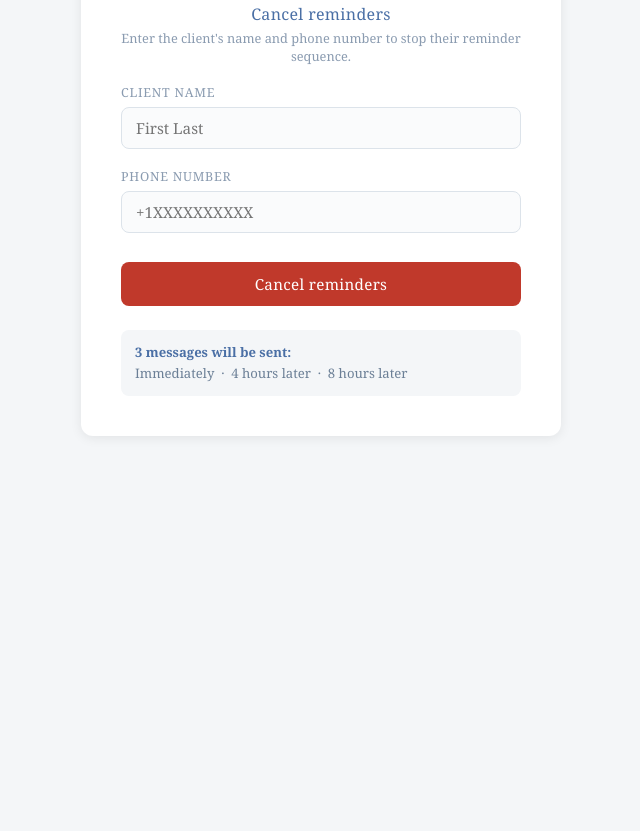
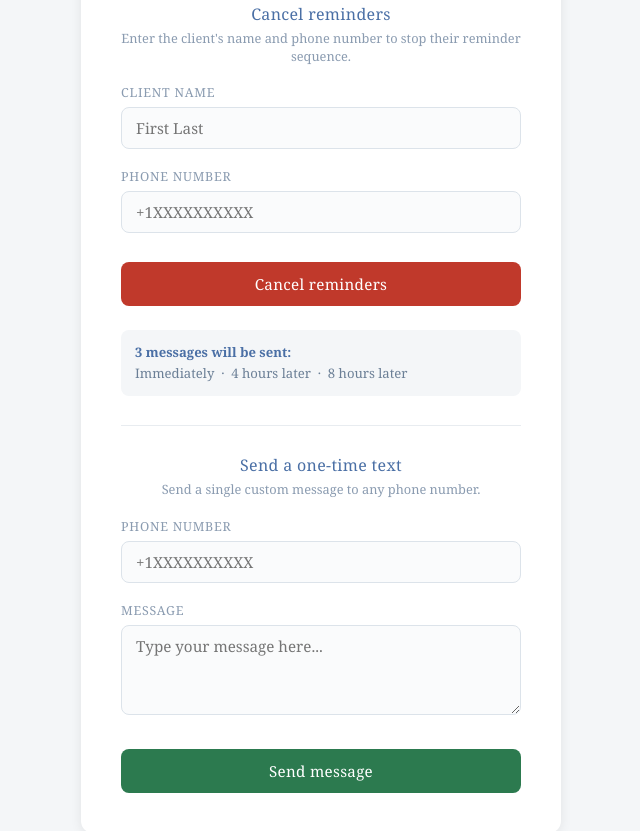
Before and after one commit to mscolemanlpc/Twilio-Intake-Reminder, a website: page public/index.html in a window 1280 px wide. Shown: the part 453-1284 px from the top of the page, without its empty margins (319-959 px from the left). Before the commit the page ends 921 px from the top, so only its background shows below. Drawn offline with Linux system fonts and the light colour scheme.

Commit message:
Add one-time message sending feature to index.html

```diff
--- a/public/index.html
+++ b/public/index.html
@@ -157,6 +157,24 @@
       <strong>3 messages will be sent:</strong><br>
       Immediately &nbsp;·&nbsp; 4 hours later &nbsp;·&nbsp; 8 hours later
     </div>
+
+    <hr style="border:none;border-top:1px solid #e8ecf0;margin:1.8rem 0;">
+
+    <div class="logo-area" style="margin-bottom:1rem;padding-bottom:0;border-bottom:none;">
+      <h1 style="font-size:1rem;">Send a one-time text</h1>
+      <p>Send a single custom message to any phone number.</p>
+    </div>
+
+    <label for="oneTimePhone">Phone number</label>
+    <input type="tel" id="oneTimePhone" placeholder="+1XXXXXXXXXX" />
+
+    <label for="oneTimeMessage">Message</label>
+    <textarea id="oneTimeMessage" placeholder="Type your message here..." style="width:100%;box-sizing:border-box;padding:10px 14px;border:1px solid #dce3ea;border-radius:8px;font-size:0.95rem;font-family:inherit;color:#2c3e50;background:#fafbfc;resize:vertical;min-height:90px;"></textarea>
+
+    <button id="oneTimeBtn" onclick="sendOneTime()" style="background:#2c7a4f;margin-top:1.8rem;">Send message</button>
+
+    <div id="oneTimeStatus" class="status"></div>
+
   </div>
 
   <script>
@@ -246,6 +264,50 @@
       el.className = 'status show ' + type;
       el.textContent = msg;
     }
+
+    async function sendOneTime() {
+      const phone = document.getElementById('oneTimePhone').value.trim();
+      const message = document.getElementById('oneTimeMessage').value.trim();
+      const btn = document.getElementById('oneTimeBtn');
+      const statusEl = document.getElementById('oneTimeStatus');
+
+      statusEl.className = 'status';
+      statusEl.textContent = '';
+
+      if (!phone.match(/^\+1\d{10}$/)) { showOneTimeStatus('error', 'Phone must be in format +1XXXXXXXXXX.'); return; }
+      if (!message) { showOneTimeStatus('error', 'Please enter a message.'); return; }
+
+      btn.disabled = true;
+      showOneTimeStatus('info', 'Sending...');
+
+      try {
+        const res = await fetch('/send-one-time', {
+          method: 'POST',
+          headers: { 'Content-Type': 'application/json' },
+          body: JSON.stringify({ phone, message })
+        });
+
+        const data = await res.json();
+
+        if (res.ok) {
+          showOneTimeStatus('success', 'Message sent successfully.');
+          document.getElementById('oneTimePhone').value = '';
+          document.getElementById('oneTimeMessage').value = '';
+        } else {
+          showOneTimeStatus('error', data.error || 'Something went wrong.');
+        }
+      } catch (err) {
+        showOneTimeStatus('error', 'Could not reach the server. Please try again.');
+      }
+
+      btn.disabled = false;
+    }
+
+    function showOneTimeStatus(type, msg) {
+      const el = document.getElementById('oneTimeStatus');
+      el.className = 'status show ' + type;
+      el.textContent = msg;
+    }
   </script>
 </body>
 </html>
```
